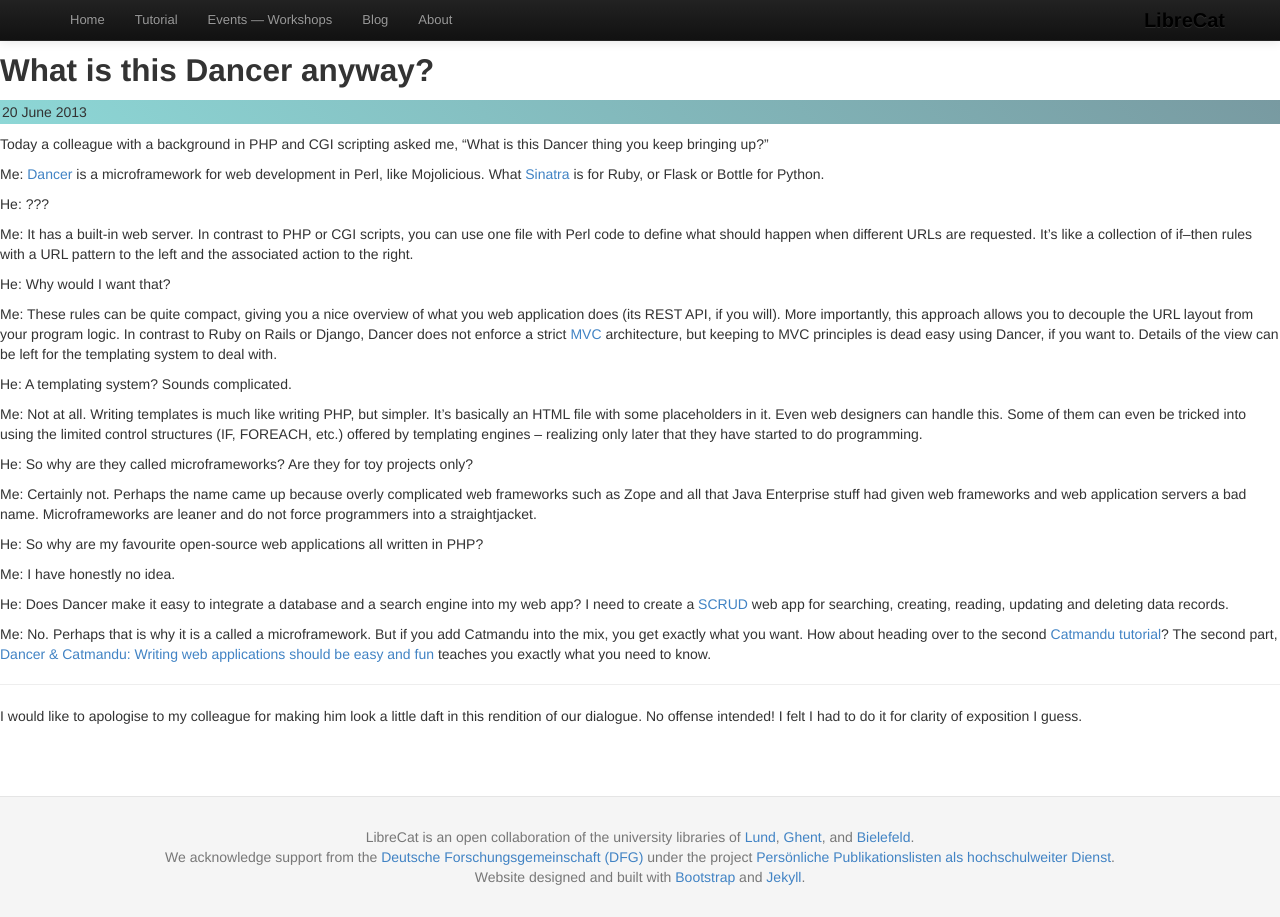
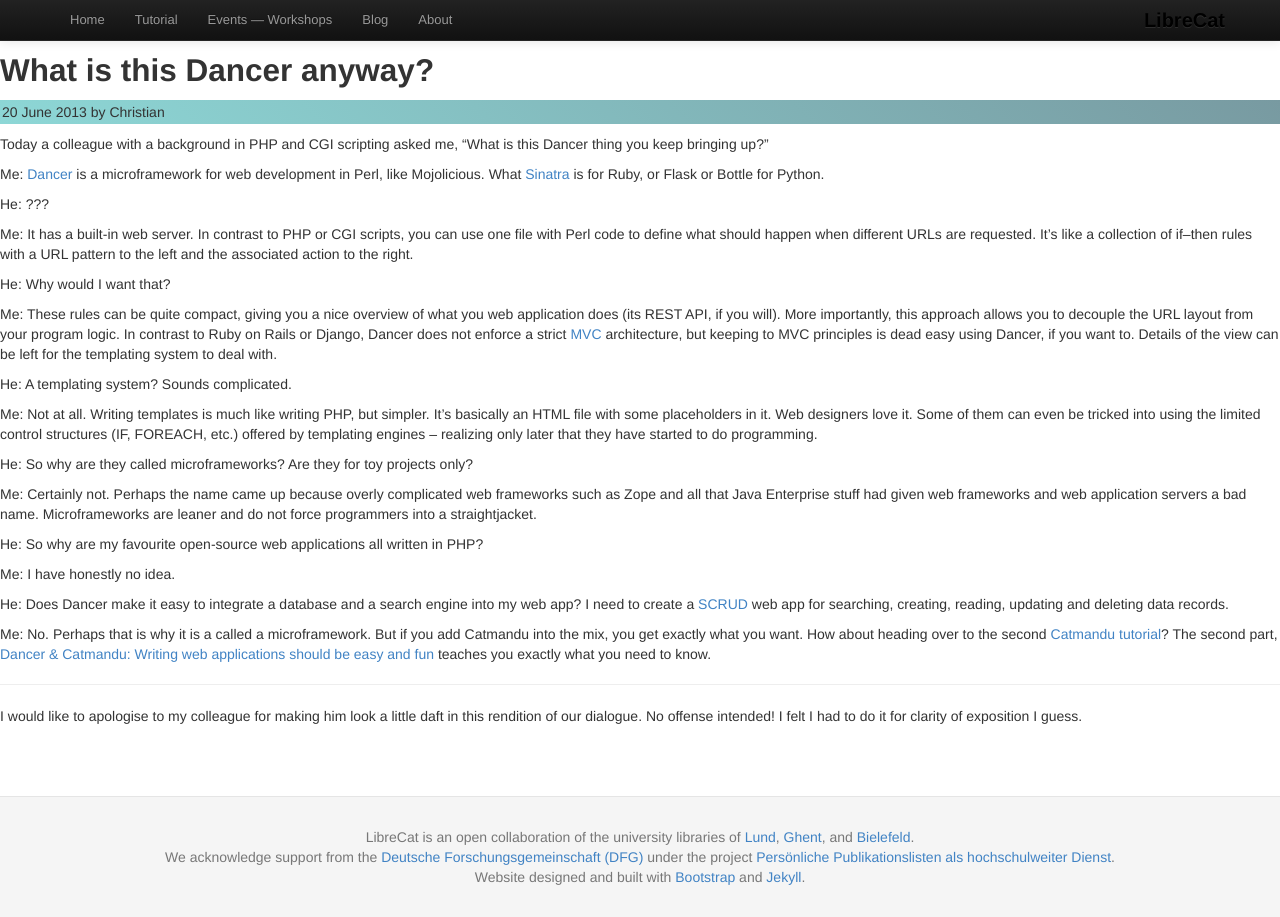
Before and after one commit to LibreCat/librecat.github.io, a Jekyll site: the page built from _posts/2013-06-20-what-dancer.markdown, in a window 1280 px wide. Built offline with Jekyll 4.4.1, drawn with Linux system fonts in a browser that asks for light colours.

Commit message:
add author

```diff
--- a/_posts/2013-06-20-what-dancer.markdown
+++ b/_posts/2013-06-20-what-dancer.markdown
@@ -1,7 +1,8 @@
 ---
 layout: post
 title:  "What is this Dancer anyway?"
-date: 2013-06-20 16:00
+author: Christian
+date: 2013-06-20 18:18
 tags: dancer catmandu webdev
 categores: catmandu
 ---
@@ -37,10 +38,9 @@ He: A templating system? Sounds complicated.
 
 Me: Not at all. Writing templates is much like writing PHP, but
 simpler. It's basically an HTML file with some placeholders in
-it. Even web designers can handle this. Some of them can even be
-tricked into using the limited control structures (IF, FOREACH, etc.)
-offered by templating engines -- realizing only later that they have
-started to do programming.
+it. Web designers love it. Some of them can even be tricked into using the
+limited control structures (IF, FOREACH, etc.) offered by templating engines --
+realizing only later that they have started to do programming.
 
 He: So why are they called microframeworks? Are they for toy projects only?
 
```
